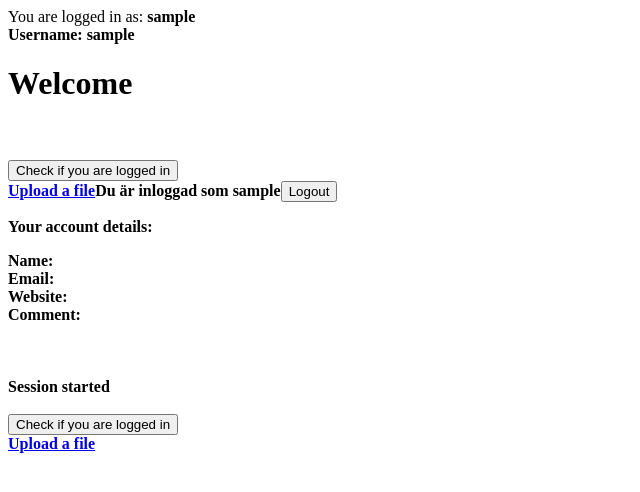
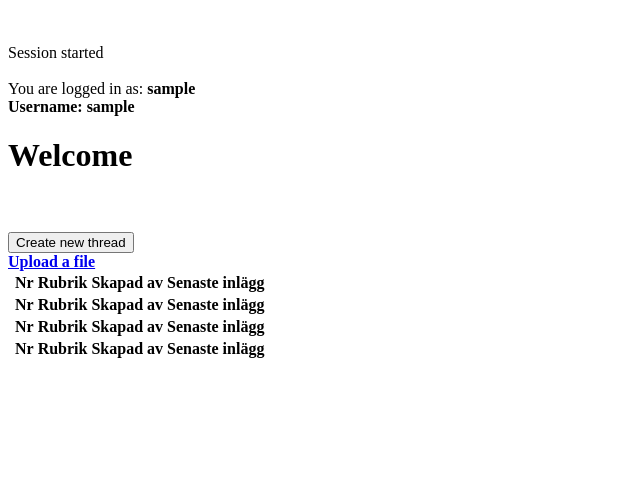
Before and after one commit to Vincentcf/FFF---Vincentcf, a PHP site: page / in a window 1280 px wide. Shown: the top 492 px of the page, without its empty margins (0-640 px from the left). Run offline with PHP 8.4, Linux system fonts and the light colour scheme; the visitor is signed in with stand-in values (Sample User, id 1); lists and menus that the app fills with data are empty.

Commit message:
Efter skola work

```diff
--- a/index.php
+++ b/index.php
@@ -24,32 +24,26 @@
     $pfp = $_SESSION["pfp"];
     */
 
+    echo "<br> <br>" . "Session started" . "<br><br>";
+
     echo 'You are logged in as: ' . '<b>' . $_SESSION['loginname'] . "<br>" .  "Username: " . $_SESSION["username"] . '<b>';
     echo '<h1>Welcome</h1>';
 
-
-    echo "<br> <br>" . '<form method="post" action="??????HÄR SKA DET VARA">' . '<button type="submit">' . //Få denna knapp att köra linje 35 - 43.
-     "Check if you are logged in" . '</button>' . '<form>' . "<br>";
+    echo "<br> <br>" . '<form method="post" action="createThread.php">' . '<button type="submit">' .
+    "Create new thread" . '</button>' . '<form>' . "<br>";
     echo "<a href='uploadFile.php'>Upload a file</a>";
-
-    if (isset($_SESSION["username"]) &&
-    !empty($_SESSION["username"])) {
-        echo "Du är inloggad som " .
-        $_SESSION["username"];
-        echo '<form method="post" action="logoutPage.php">' . '<button type="submit">' . "Logout" . '</button>' . '<form>';
-    }
-    else{
-        echo "Du är inte inloggad.";
-    }
-
-    echo "<p class=p_acc>Your account details:</p>" . "Name: " . "<br>" . "Email: " . "<br>" . "Website: " . "<br>" . "Comment: " . "<br><br>";
-
-    echo "<br> <br>" . "Session started";
-    echo "<br> <br>" . '<form method="post" action="checklogin.php">' . '<button type="submit">' .
-     "Check if you are logged in" . '</button>' . '<form>' . "<br>";
-    echo "<a href='uploadFile.php'>Upload a file</a>";
+   /* echo "<p class=p_acc>Your account details:</p>" . "Name: " . "<br>" . "Email: " . "<br>" . "Website: " . "<br>" . "Comment: " . "<br><br>"; */
 
 
+
+
+
+    echo "<table class=threads>";
+    echo "<tbody>";
+    echo "<tr class=threadRow>" . "<th>  </th>" . "<th>Nr</th>" . "<th>Rubrik</th>" . "<th>Skapad av</th>" . "<th>Senaste inlägg</th>" . "</tr>";
+    echo "<tr class=threadRow>" . "<th>  </th>" . "<th>Nr</th>" . "<th>Rubrik</th>" . "<th>Skapad av</th>" . "<th>Senaste inlägg</th>" . "</tr>";
+    echo "<tr class=threadRow>" . "<th>  </th>" . "<th>Nr</th>" . "<th>Rubrik</th>" . "<th>Skapad av</th>" . "<th>Senaste inlägg</th>" . "</tr>";
+    echo "<tr class=threadRow>" . "<th>  </th>" . "<th>Nr</th>" . "<th>Rubrik</th>" . "<th>Skapad av</th>" . "<th>Senaste inlägg</th>" . "</tr>";
 
 
 
--- /dev/null
+++ b/threadConfirmation.php
@@ -0,0 +1,5 @@
+<?php
+session_start();
+
+echo "Här ska det stå om threaden skapades eller inte, och så ska man kunna gå tillbaka till startsidan där alla skapade threads finns";
+?>
```
Also changed, not shown: createThread.php (added, +39 -0 lines).
